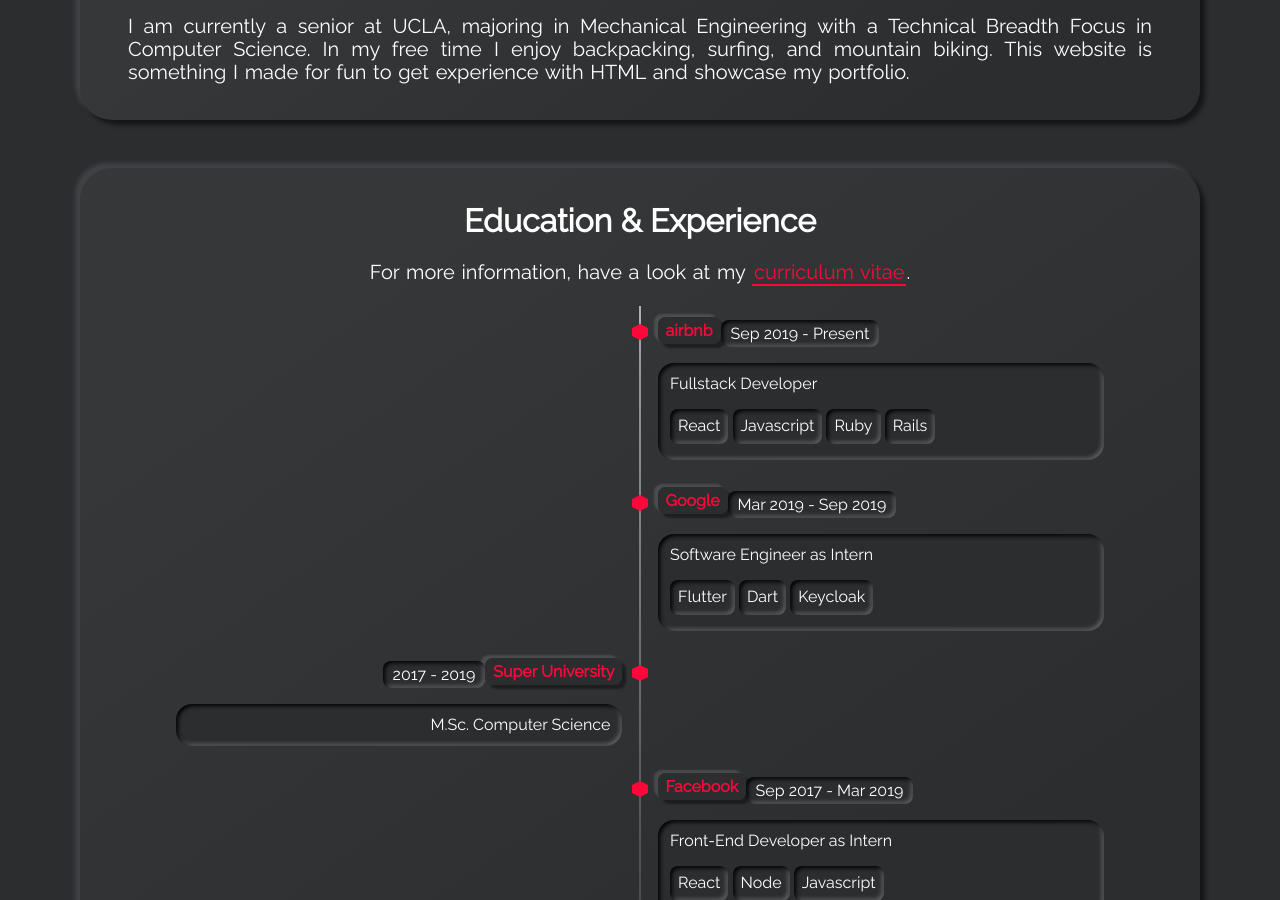
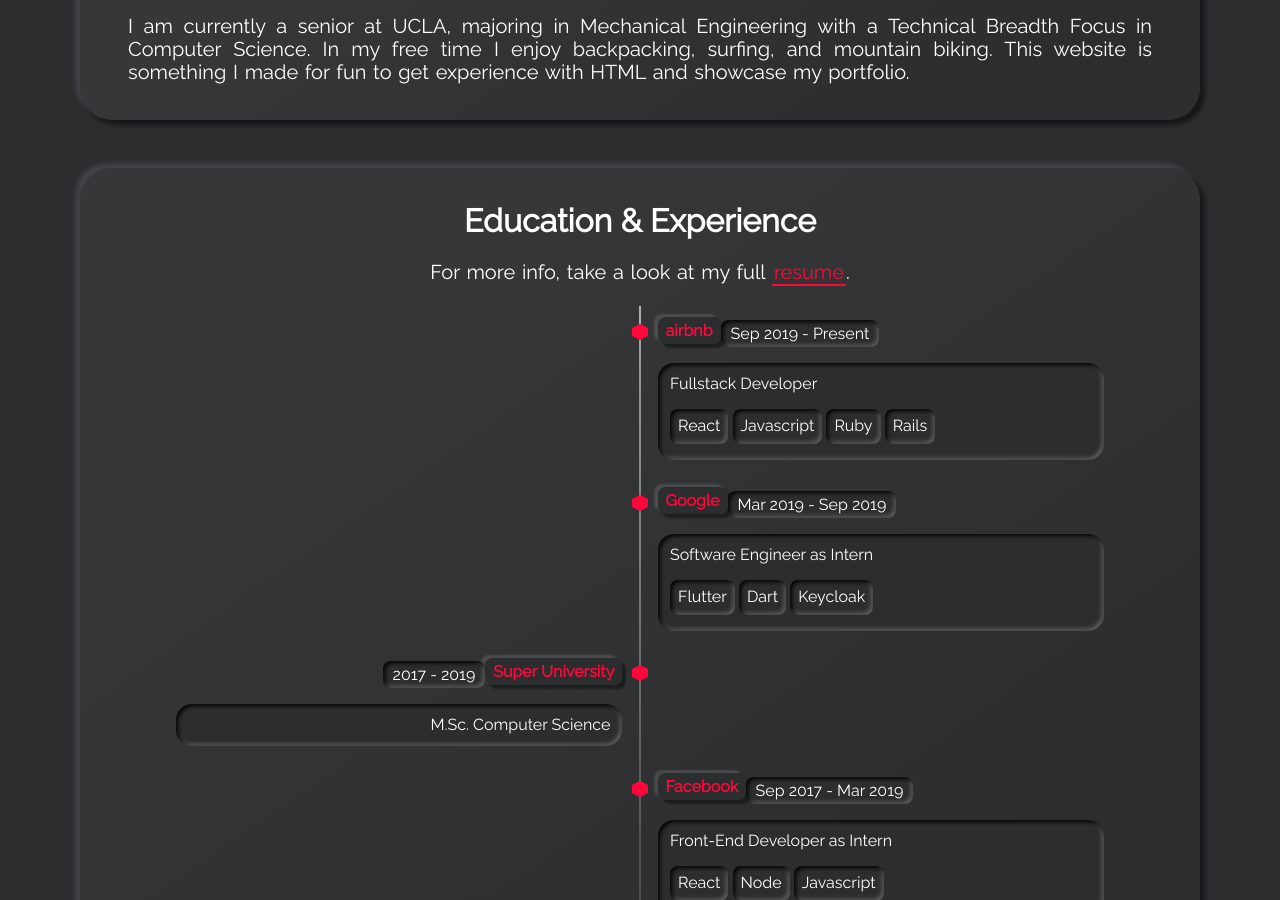
Before and after one commit to logansgithub/test, a Jekyll site: the page built from index.html, in a window 1280 px wide and 900 px high, scrolled down 1136 px. Built offline with Jekyll 4.4.1, drawn with Linux system fonts in a browser that asks for light colours; some of the changed text lies outside the part shown.

Commit message:
Add files via upload

```diff
--- a/_includes/footer.html
+++ b/_includes/footer.html
@@ -1,10 +1,4 @@
 <footer class="footer">
-  <p>
-    &copy; 2020 Designed & Developed by
-    <a class="highlight-link" href="https://longpdo.github.io/" target="_blank" rel="noreferrer">
-      Long Do
-    </a>
-  </p>
   <p>
     Built with
     <a class="highlight-link" href="https://jekyllrb.com/"target="_blank" rel="noreferrer">
--- a/_includes/landing-page.html
+++ b/_includes/landing-page.html
@@ -1,7 +1,7 @@
 <div id="landing">
   <div class="landing-title">
-    <h1>Hi, I&#39;m
-      <span class="highlight-title">{{site.username}}</span>,
+    <h1>
+      <span class="highlight-title">{{site.username}}</span>
     </h1>
     <h1>
       <span id="txt-rotate" data-period="2000"
--- a/_includes/section-projects.html
+++ b/_includes/section-projects.html
@@ -7,11 +7,20 @@
           <h3>{{project.name}}</h3>
         </div>
         <p class="project-desc">{{project.descr}}</p>
+
+        {% if project.img %}
+	<a href="{{project.demo}}">
+          <img src="{{project.img}}" alt="Wrong Path" width="{{project.w}}" height="{{project.h}}">
+        </a>
+	</br>
+	{% endif %}
+
         {% if project.demo %}
-          <a class="highlight-link" href="{{project.demo}}" target="_blank" rel="noreferrer">
+          <a class="highlight-link" href="/p{{project.num}}.html" target="_blank" rel="noreferrer">
             Demo
           </a>
         {% endif %}
+
         {% if project.tags %}
           <div class="tag-wrapper">
             {% for tag in project.tags %}
--- a/_includes/section-skills.html
+++ b/_includes/section-skills.html
@@ -4,11 +4,11 @@
   <input type="radio" id="all" name="filter" checked />
   <label class="filter-button neumorphism-button" for="all">All</label>
   <input type="radio" id="language" name="filter" />
-  <label class="filter-button neumorphism-button" for="language">Languages</label>
+  <label class="filter-button neumorphism-button" for="language">Mechanical</label>
   <input type="radio" id="framework" name="filter" />
-  <label class="filter-button neumorphism-button" for="framework">Frameworks</label>
+  <label class="filter-button neumorphism-button" for="framework">Comp Sci</label>
   <input type="radio" id="tool" name="filter" />
-  <label class="filter-button neumorphism-button" for="tool">Tools</label>
+  <label class="filter-button neumorphism-button" for="tool">Soft Skills</label>
 
   {% for language in site.data.skills-languages %}
     <div skill-type="language" skill-weight="{{language.weight}}" data-aos="zoom-in">
--- a/_includes/section-timeline.html
+++ b/_includes/section-timeline.html
@@ -1,8 +1,8 @@
 <h1 class="title">{{site.timeline_title}}</h1>
 <p class="subtitle">
-  For more information, have a look at my
+  For more info, take a look at my full
   <a class="highlight-link" href="{{site.cv_download_link}}" target="_blank" rel="noreferrer">
-    curriculum vitae
+    resume
   </a>.
 </p>
 
```
Also changed, not shown: _includes/section-p1.html (added, +31 -0 lines), _includes/section-p2.html (added, +10 -0 lines).
